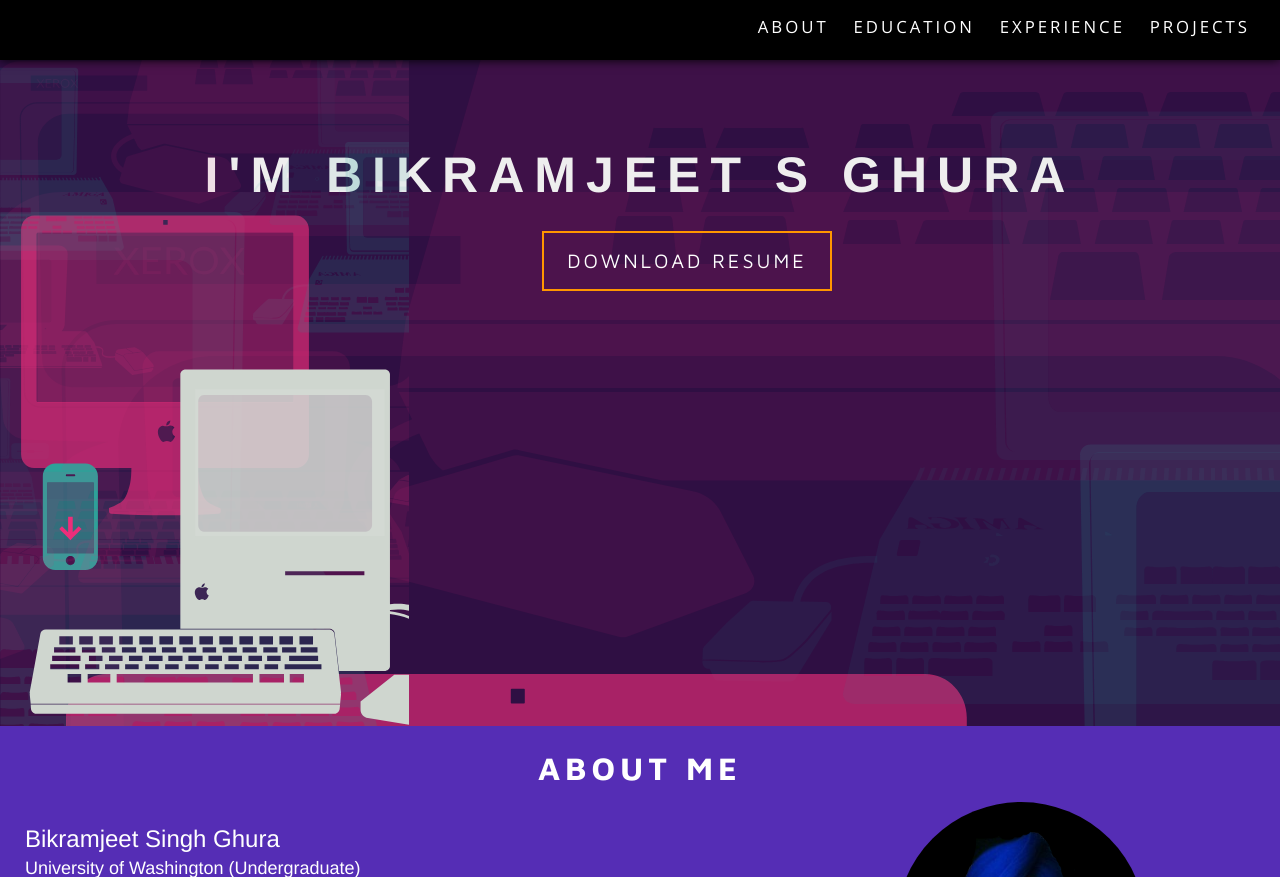
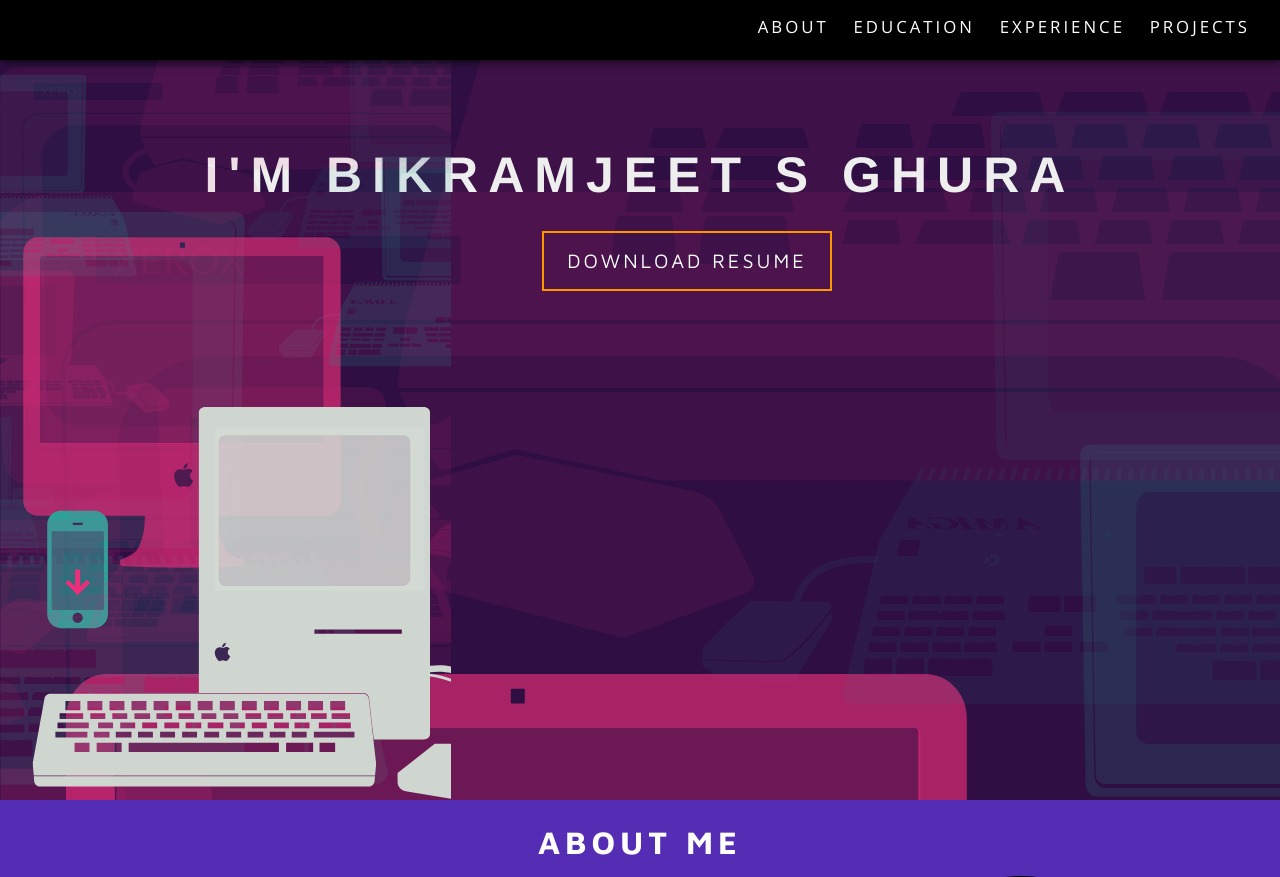
Before and after one commit to gbikram/ghurabikram.github.io, a PHP site: page / in a window 1280 px wide. Shown: the top 877 px of the page. Run offline with PHP 8.4, Linux system fonts and the light colour scheme; some libraries are stand-ins or nearby versions; some web fonts are replaced.

Commit message:
Background fixed

```diff
--- a/resume.css
+++ b/resume.css
@@ -1,7 +1,7 @@
 #topheader {
 	background: url(slide-00-320.svg) no-repeat;
 	background-size: cover;
-	height: 726px;
+	height: 100vh;
 	background-color: rgba(37, 4, 58, 0.95);
 	display: inline-block;
 	width: 100%;
```
